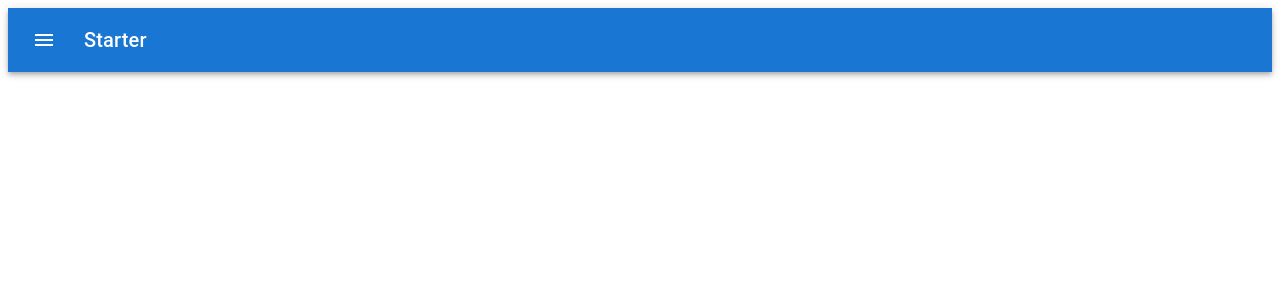
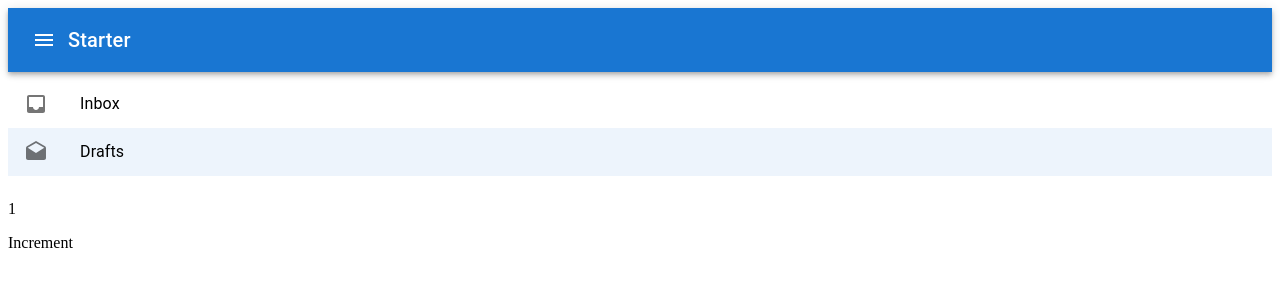
Before and after one commit to rijomd70cr/typescrit-starter, a React (Create React App) app: page / in a window 1280 px wide. Shown: the top 300 px of the page. Built offline with nearby package versions, Linux system fonts and the light colour scheme.

Commit message:
store configuration

```diff
--- a/package.json
+++ b/package.json
@@ -7,6 +7,7 @@
     "@emotion/styled": "^11.10.5",
     "@mui/icons-material": "^5.11.0",
     "@mui/material": "^5.11.0",
+    "@reduxjs/toolkit": "^1.9.1",
     "@testing-library/jest-dom": "^5.14.1",
     "@testing-library/react": "^13.0.0",
     "@testing-library/user-event": "^13.2.1",
@@ -16,6 +17,7 @@
     "@types/react-dom": "^18.0.0",
     "react": "^18.2.0",
     "react-dom": "^18.2.0",
+    "react-redux": "^8.0.5",
     "react-router-dom": "^6.4.5",
     "react-scripts": "5.0.1",
     "typescript": "^4.4.2",
--- a/src/App.tsx
+++ b/src/App.tsx
@@ -3,10 +3,15 @@ import { Loader } from './Components/Loader/Loader';
 
 function App() {
   const Header = lazy(() => import('./Layout/Header'));
+  const SideBar = lazy(() => import('./Layout/SideBar'));
+  const Sample = lazy(() => import('./Modules/Auth/Views/Sample'));
+
   return (
     <div className="App">
       <Suspense fallback={<Loader />}>
         <Header />
+        <SideBar />
+        <Sample />
       </Suspense>
     </div>
   );
--- a/src/Components/Loader/Loader.tsx
+++ b/src/Components/Loader/Loader.tsx
@@ -2,12 +2,12 @@ import React from 'react';
 import Box from '@mui/material/Box';
 import CircularProgress from '@mui/material/CircularProgress';
 
+const styles: { [key: string]: React.CSSProperties } = {
+    container: {
+        display: "flex",
+    },
+}
 export const Loader = () => {
-    const styles: { [key: string]: React.CSSProperties } = {
-        container: {
-            display: "flex",
-        },
-    }
     return (
         <Box sx={styles.container}>
             <CircularProgress />
--- a/src/Layout/Header.tsx
+++ b/src/Layout/Header.tsx
@@ -2,9 +2,14 @@ import * as React from 'react';
 import { AppBar, Box, Toolbar, IconButton, Typography, } from '@mui/material';
 import MenuIcon from '@mui/icons-material/Menu';
 
+const styles: { [key: string]: React.CSSProperties } = {
+    flexGrow: { flexGrow: "1" },
+    mr: { marginRight: "2" }
+}
+
 const Header = () => {
     return (
-        <Box sx={{ flexGrow: 1 }}>
+        <Box sx={styles.flexGrow}>
             <AppBar position="static">
                 <Toolbar>
                     <IconButton
@@ -12,11 +17,11 @@ const Header = () => {
                         edge="start"
                         color="inherit"
                         aria-label="menu"
-                        sx={{ mr: 2 }}
+                        sx={styles.mr}
                     >
                         <MenuIcon />
                     </IconButton>
-                    <Typography variant="h6" component="div" sx={{ flexGrow: 1 }}>
+                    <Typography variant="h6" component="div" sx={styles.flexGrow}>
                         Starter
                     </Typography>
                 </Toolbar>
--- a/src/Layout/SideBar.tsx
+++ b/src/Layout/SideBar.tsx
@@ -1,7 +1,45 @@
-import React from 'react'
+import React, { useState } from 'react';
+import Box from '@mui/material/Box';
+import List from '@mui/material/List';
+import ListItemButton from '@mui/material/ListItemButton';
+import ListItemIcon from '@mui/material/ListItemIcon';
+import ListItemText from '@mui/material/ListItemText';
+import InboxIcon from '@mui/icons-material/Inbox';
+import DraftsIcon from '@mui/icons-material/Drafts';
 
-export const SideBar = () => {
+const SideBar = () => {
+  const [selectedIndex, setSelectedIndex] = useState(1);
+
+  const handleListItemClick = (
+    event: React.MouseEvent<HTMLDivElement, MouseEvent>,
+    index: number,
+  ) => {
+    setSelectedIndex(index);
+  };
+
   return (
-    <div>SideBar</div>
+    <Box sx={{ width: "260" }}>
+      <List component="nav" aria-label="main mailbox folders">
+        <ListItemButton
+          selected={selectedIndex === 0}
+          onClick={(event) => handleListItemClick(event, 0)}
+        >
+          <ListItemIcon>
+            <InboxIcon />
+          </ListItemIcon>
+          <ListItemText primary="Inbox" />
+        </ListItemButton>
+        <ListItemButton
+          selected={selectedIndex === 1}
+          onClick={(event) => handleListItemClick(event, 1)}
+        >
+          <ListItemIcon>
+            <DraftsIcon />
+          </ListItemIcon>
+          <ListItemText primary="Drafts" />
+        </ListItemButton>
+      </List>
+    </Box>
   )
 }
+export default SideBar;
--- /dev/null
+++ b/src/Modules/Auth/Reducer/AuthAction.ts
@@ -0,0 +1,14 @@
+import { RootState, AppThunk } from '../../../Services/Store/Store';
+import { incrementByAmount } from './AuthSlice';
+
+
+//data from store
+export const selectCount = (state: RootState) => state.auth.value;
+
+//dispatch a function
+export const incrementIfOdd = (amount: number): AppThunk =>
+    (dispatch, getState) => {
+        console.log(amount, "amount")
+        const currentValue = selectCount(getState());
+        if (currentValue !== 0) { dispatch(incrementByAmount(amount)); }
+    }
--- /dev/null
+++ b/src/Modules/Auth/Reducer/AuthSlice.ts
@@ -0,0 +1,28 @@
+import { createSlice, PayloadAction } from '@reduxjs/toolkit';
+
+export interface CounterState {
+    value: number;
+    status: String;
+}
+
+const initialState: CounterState = {
+    value: 1,
+    status: 'Active',
+};
+
+export const authSlice = createSlice({
+    name: 'authentication',
+    initialState,
+    reducers: {
+        incrementByAmount: (state, action: PayloadAction<number>) => {
+            state.value += action.payload;
+        },
+    },
+    // The `extraReducers` field lets the slice handle actions defined elsewhere,
+    // including actions generated by createAsyncThunk or in other slices.
+    extraReducers: () => {
+    },
+});
+
+export const { incrementByAmount } = authSlice.actions;  //export actions
+export default authSlice.reducer; //xport reducer
--- /dev/null
+++ b/src/Modules/Auth/Views/Sample.tsx
@@ -0,0 +1,17 @@
+import React from 'react';
+import { useAppDispatch, useAppSelector } from '../../../Services/Hook/Hook';
+import { incrementIfOdd, selectCount } from '../Reducer/AuthAction';
+
+const Sample = () => {
+    const count = useAppSelector(selectCount);
+    const dispatch = useAppDispatch();
+
+    return (
+        <div>
+            <p>{count}</p>
+            <p onClick={() => dispatch(incrementIfOdd(count))}>Increment</p>
+        </div>
+    )
+}
+
+export default Sample;
--- /dev/null
+++ b/src/Services/Hook/Hook.ts
@@ -0,0 +1,6 @@
+import { TypedUseSelectorHook, useDispatch, useSelector } from 'react-redux';
+import type { RootState, AppDispatch } from '../Store/Store';
+
+// Use throughout your app instead of plain `useDispatch` and `useSelector`
+export const useAppDispatch = () => useDispatch<AppDispatch>();
+export const useAppSelector: TypedUseSelectorHook<RootState> = useSelector;
--- /dev/null
+++ b/src/Services/Store/Store.ts
@@ -0,0 +1,17 @@
+import { configureStore, ThunkAction, Action } from '@reduxjs/toolkit';
+import authReducer from '../../Modules/Auth/Reducer/AuthSlice';
+
+export const store = configureStore({
+  reducer: {
+    auth: authReducer,
+  },
+});
+
+export type AppDispatch = typeof store.dispatch;
+export type RootState = ReturnType<typeof store.getState>;
+export type AppThunk<ReturnType = void> = ThunkAction<
+  ReturnType,
+  RootState,
+  unknown,
+  Action<string>
+>;
--- a/src/index.tsx
+++ b/src/index.tsx
@@ -2,17 +2,18 @@ import React from 'react';
 import ReactDOM from 'react-dom/client';
 import App from './App';
 import reportWebVitals from './reportWebVitals';
+import { Provider } from 'react-redux';
+import { store } from './Services/Store/Store';
 
 const root = ReactDOM.createRoot(
   document.getElementById('root') as HTMLElement
 );
+
 root.render(
   <React.StrictMode>
-    <App />
+    <Provider store={store}>
+      <App />
+    </Provider>
   </React.StrictMode>
 );
-
-// If you want to start measuring performance in your app, pass a function
-// to log results (for example: reportWebVitals(console.log))
-// or send to an analytics endpoint. Learn more: https://bit.ly/CRA-vitals
 reportWebVitals();
```
Also changed, not shown: 1 other file (tests, documents, lock files or other folders).
